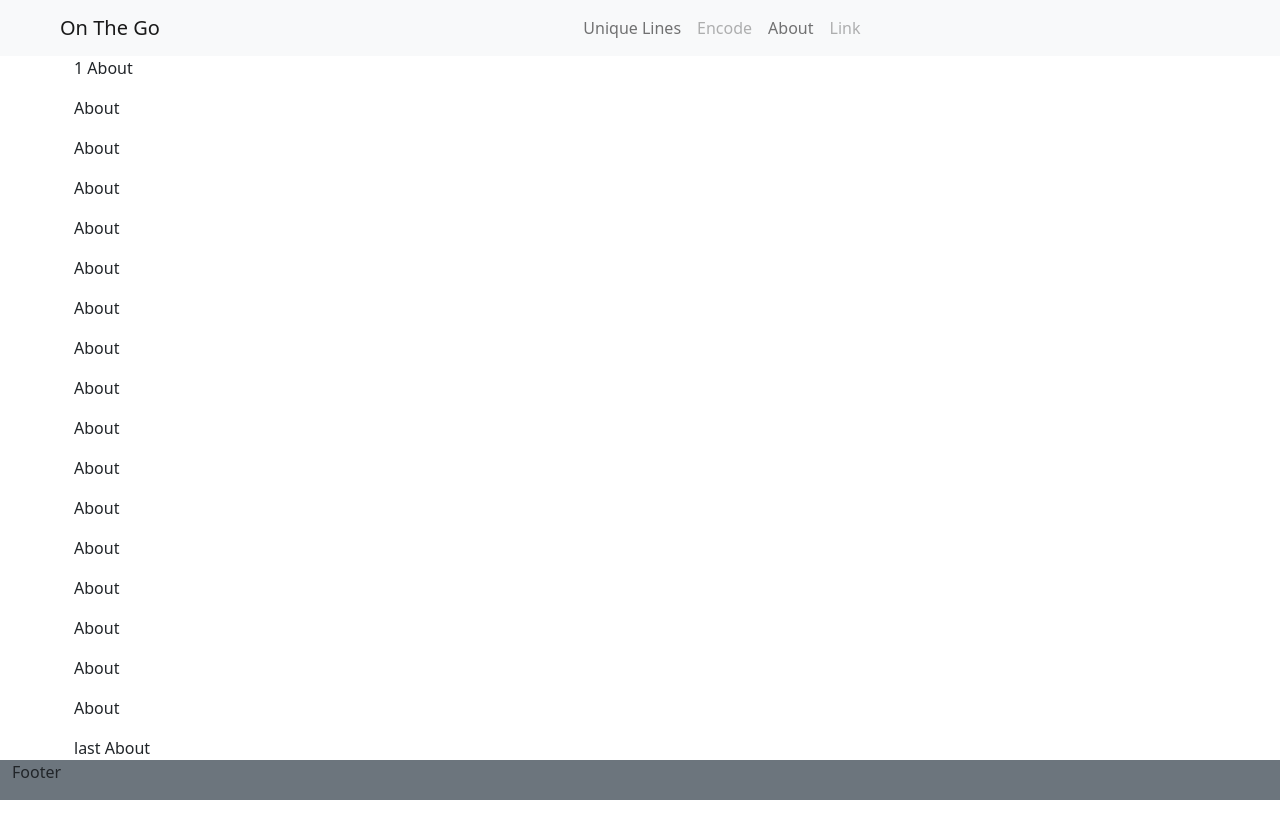
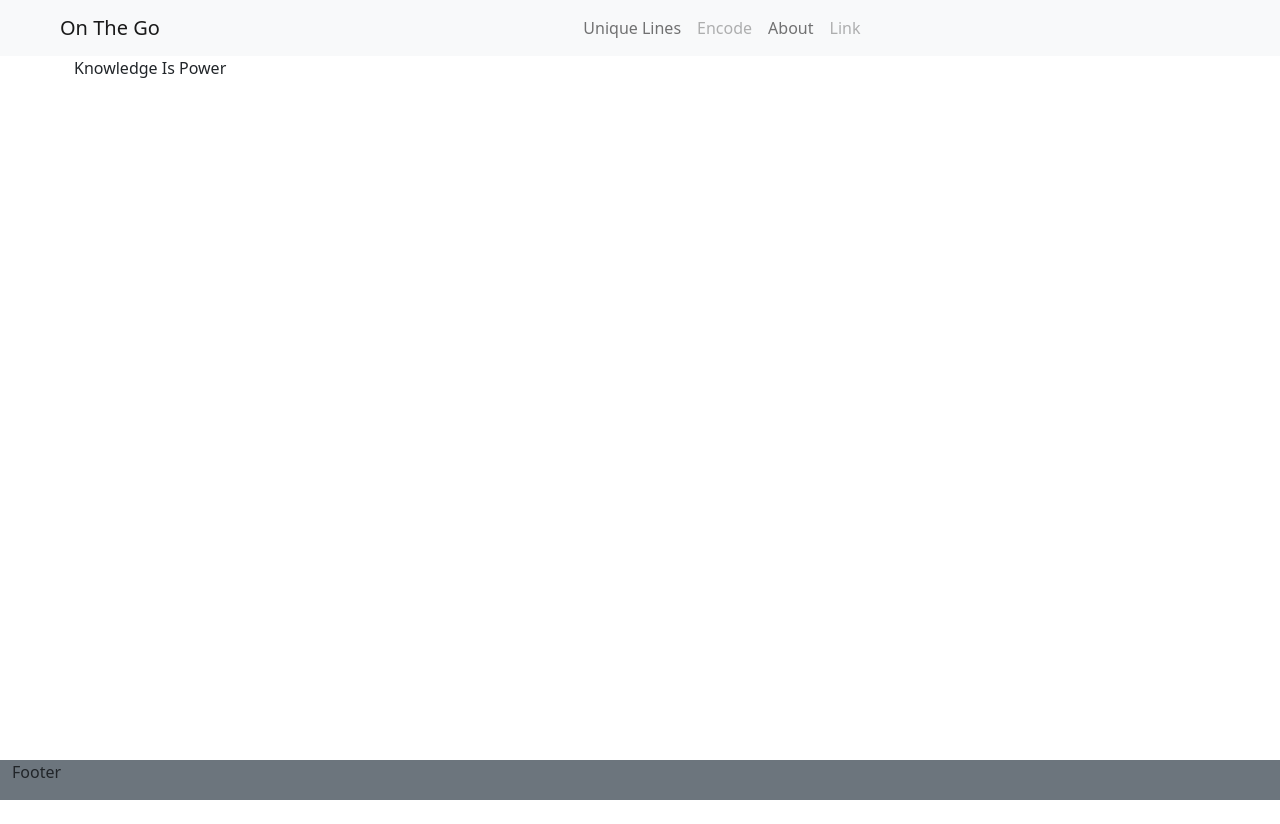
Before and after one commit to hustledarh/on-the-go, a React (Create React App) app: page /about in a window 1280 px wide. After the commit the page ends 800 px from the top, so only its background shows below. Built offline with nearby package versions, Linux system fonts and the light colour scheme.

Commit message:
change about message

```diff
--- a/src/pages/About.js
+++ b/src/pages/About.js
@@ -2,24 +2,7 @@ import React from "react"
 function About(){
     return(
         <React.Fragment>
-        <p>1 About</p>
-        <p>About</p>
-        <p>About</p>
-        <p>About</p>
-        <p>About</p>
-        <p>About</p>
-        <p>About</p>
-        <p>About</p>
-        <p>About</p>
-        <p>About</p>
-        <p>About</p>
-        <p>About</p>
-        <p>About</p>
-        <p>About</p>
-        <p>About</p>
-        <p>About</p>
-        <p>About</p>
-        <p>last About</p>
+        <p>Knowledge Is Power</p>
         </React.Fragment>
 
     )
```
